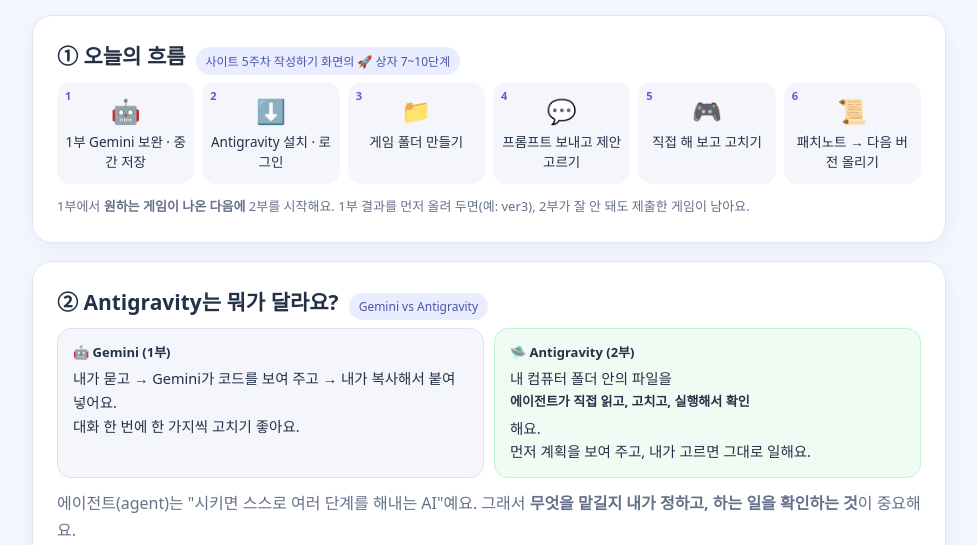
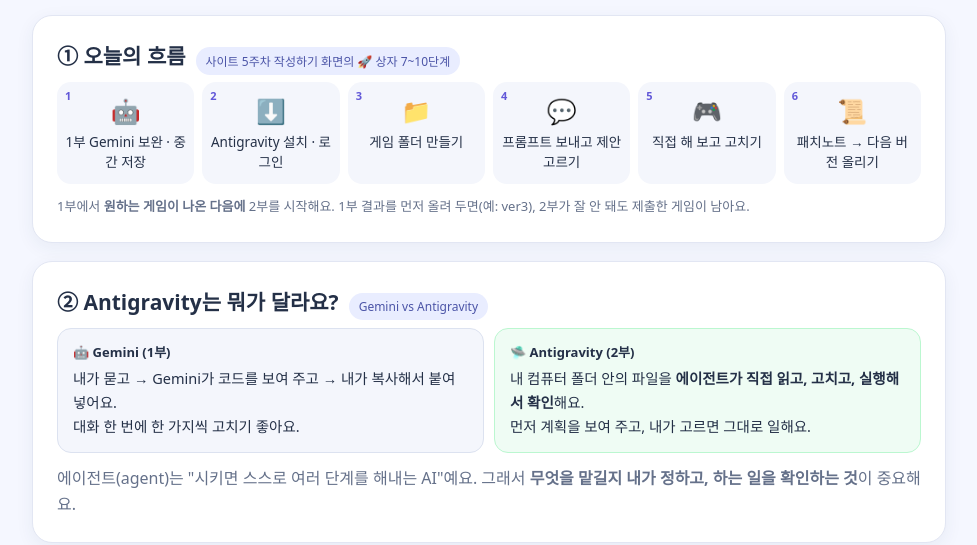
Before and after one commit to Ongo-gamedev2026/materials, a plain HTML site: page week5/antigravity_week5.html in a window 1280 px wide. Shown: the part 255-800 px from the top of the page, without its empty margins (151-1128 px from the left). Drawn offline with Linux system fonts and the light colour scheme; a web font is replaced by a local one.

```diff
--- a/week5/antigravity_week5.html
+++ b/week5/antigravity_week5.html
@@ -18,7 +18,7 @@
 
 <section class="panel"><div class="heading"><h2>② Antigravity는 뭐가 달라요?</h2><span class="tag">Gemini vs Antigravity</span></div>
 <div class="vs"><div class="bad" style="background:#f4f6fc;border-color:#dce2f0"><b>🤖 Gemini (1부)</b>내가 묻고 → Gemini가 코드를 보여 주고 → 내가 복사해서 붙여 넣어요.<br>대화 한 번에 한 가지씩 고치기 좋아요.</div>
-<div class="good"><b>🛸 Antigravity (2부)</b>내 컴퓨터 폴더 안의 파일을 <b>에이전트가 직접 읽고, 고치고, 실행해서 확인</b>해요.<br>먼저 계획을 보여 주고, 내가 고르면 그대로 일해요.</div></div>
+<div class="good"><b>🛸 Antigravity (2부)</b>내 컴퓨터 폴더 안의 파일을 <strong>에이전트가 직접 읽고, 고치고, 실행해서 확인</strong>해요.<br>먼저 계획을 보여 주고, 내가 고르면 그대로 일해요.</div></div>
 <p class="muted" style="margin:12px 0 0">에이전트(agent)는 "시키면 스스로 여러 단계를 해내는 AI"예요. 그래서 <b>무엇을 맡길지 내가 정하고, 하는 일을 확인하는 것</b>이 중요해요.</p></section>
 
 <section class="panel"><div class="heading"><h2>③ 준비물</h2><span class="tag">설치 전에 확인</span></div>
```
